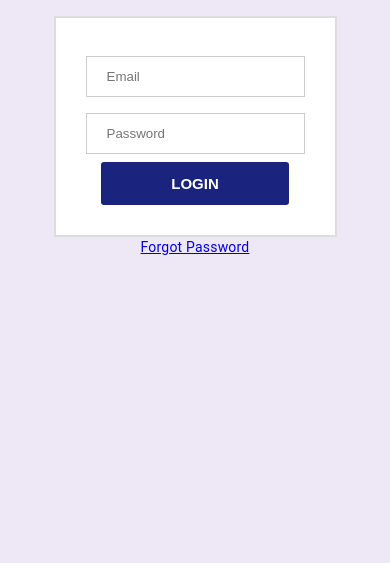
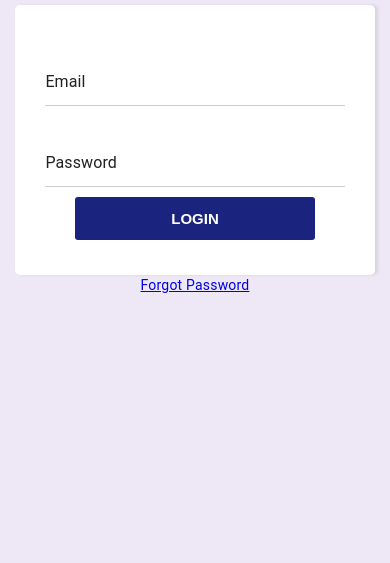
Before and after one commit to Wisdom03/Project, a plain HTML site: page index.html in a window 390 px wide. Shown: the part 281-844 px from the top of the page. Drawn offline with Linux system fonts and the light colour scheme.

Commit message:
Add files via upload

```diff
--- a/index.html
+++ b/index.html
@@ -14,7 +14,6 @@
                    <a href="index.html" class="header"><img class="header-logo" src="miraicon.png" alt="miraicon logo" width="40px">MiraTechnologies</a>
                </div>
                <div class="ul">
-
                    <ul>
                        <li>
                             <a href="index.html" class="register">Register</a>
@@ -33,13 +32,17 @@
             <div class="login-body">
                 <form id="form" style="padding:30px;" class="form-main" method="POST">
                     <div class="email">
-                    <label for="email"></label>
-                    <input id="email" name="email" type="text" placeholder="Email" autocomplete="email" required>
+                    <input name="email" type="text" class="email2" placeholder  required></input>
+                        <label for="email" class="hello2">Email</label>
+                    <span class="enter"></span>
                     </div>
                     <div class="password">
-                    <label for="password"></label>
-                    <input id="password" name="password" type="password" placeholder="Password" autocomplete="current-password" required>
+                    <input name="password" type="password" class="password2" placeholder required>
+                    <label for="password" class="hello">Password</label>
+                    <span class="enter2"></span>
                     </div>
+
+
                     <div class="login-body-2">
                     <button id="Login-Button" class="Login-Button" type="submit" name="action">LOGIN
                     </button>
--- a/styles.css
+++ b/styles.css
@@ -10,18 +10,16 @@ body {
   line-height: 20px;
   color: #202124 !important;
   background-color: #ede7f6;
+
 }
 
 label {
   font-family: Roboto, Arial, sans-serif !important;
-  font-size: 16px !important;
-  font-weight: 500 !important;
+  font-size: px !important;
   letter-spacing: 0.1px !important;
   line-height: 24px !important;
   color: #202124 !important;
   font-weight: 400 !important;
-  width: 100% !important;
-  word-break: break-word !important;
 }
 
 nav {
@@ -30,7 +28,7 @@ nav {
   padding: 5px 0px 5px 0px;
   width: 100%
   height: 60px;
-  border-bottom: 2px solid #cccccc;
+  border-bottom: 2px solid #ccccc;
 }
 
 nav ul a {
@@ -45,7 +43,7 @@ nav ul a {
 }
 
 nav ul li {
-  margin-top: -42px;
+  margin-top: -50px;
   list-style-type: none;
 }
 
@@ -60,7 +58,7 @@ header .header-main .header {
   height: 100%;
   align-items: center;
   margin-left: 2%;
-  margin-top: 9px;
+  margin-top: 18px;
 }
 
 main  {
@@ -68,7 +66,7 @@ main  {
 }
 
 main .main-content {
-  padding: 55px 55px 55px 55px;
+  padding: 50px 50px 0px 50px;
 }
 
 .login-head {
@@ -78,26 +76,100 @@ main .main-content {
 }
 
 form {
-  border: 2px solid #dddddd;
-  margin-top: -50px;
-  padding: 1050px;
+  margin: auto;
+  width: 30%;
+  height: 210px;
   background-color: #ffffff;
+  box-shadow: 3px 0px 3px 0px rgba(131, 131, 131, 0.19);
+  border-radius: 5px 5px 5px 5px;
 }
 
 input[type=text], input[type=password] {
   width: 100%;
-  padding: 12px 20px;
-  margin: 8px 0;
-  display: inline-block;
-  border: 1px solid #ccc;
-  box-sizing: border-box;
+  padding: 10px 0px;
+  margin: 10px 0px;
 }
-
+.email{
+  position: relative;
+  margin: auto;
+}
+.hello2{
+  position: absolute;
+  left: 0%;
+  top:35px;
+  font-size: 16px;
+  color:#cecece;
+  font-weight: 200;
+  transition: all 0.5s ease;
+  pointer-events: none;
+}
+.password{
+  position:relative;
+  margin:auto;
+}
+.hello{
+  position: absolute;
+  left: 0%;
+  top: 35px;
+  font-size: 16px;
+  font-weight: 200;
+  transition: all 0.5s ease;
+  pointer-events: none;
+}
+input[type=text]:focus~.hello2{
+display:block;
+color:black;
+top: 0px;
+font-size: 14px;
+}
+input[type=password]:focus~.hello{
+  display:block;
+  color:black;
+  top: 0px;
+  font-size: 14px;
+  }
+input[type=text]:focus~.enter {
+  background-color: #0f1f7a;
+  position: absolute;
+  content:'';
+  height:2px;
+  right:39%;
+  top:70px;
+  width:20.12%;
+  transform: scaleX(5)
+}
+input[type=password]:focus~.enter2{
+  background-color: #0f1f7a;
+  position: absolute;
+  content:'';
+  height:2px;
+  right:39%;
+  top:70px;
+  width:20.12%;
+  transform: scaleX(5)
+}
+.enter2{
+  transition: all ease 0.5s;
+  width: 10.1%;
+  transform: scaleX(1)
+}
+.enter{
+  transition: all ease 0.5s;
+  width: 10.1%;
+  transform: scaleX(1)
+}
+textarea, input{
+  outline:none;
+  border:0;
+  border-bottom: 1px solid #cecece;
+  height: 40px;
+  width: 50%;
+}
+input:focus{
+  content
+}
 .login-body {
-  display: flex;
-  height: calc(100% - 64px);
-  justify-content: center;
-  align-items: center;
+  margin: auto;
 }
 
 .Login-Button {
@@ -116,3 +188,19 @@ input[type=text], input[type=password] {
 .Login-Button:hover {
   opacity: 0.8;
 }
+
+/* On screens that are 600px wide or less, make the login button and form responsive */
+@media screen and (max-width: 600px) {
+  .Login-Button {
+    width: 80%;
+  }
+form{
+  width:80%;
+}
+}
+
+@media screen and (max-width:720px){
+  form{
+    width:80%;
+  }
+}
```
Lines whose indentation alone changed are shown as unchanged.
